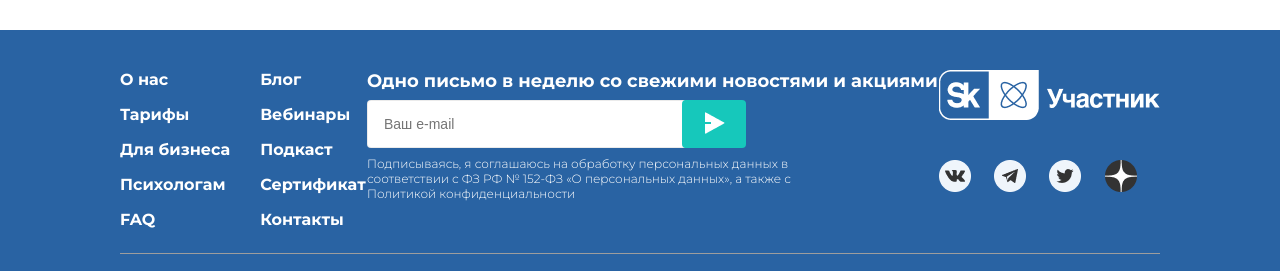
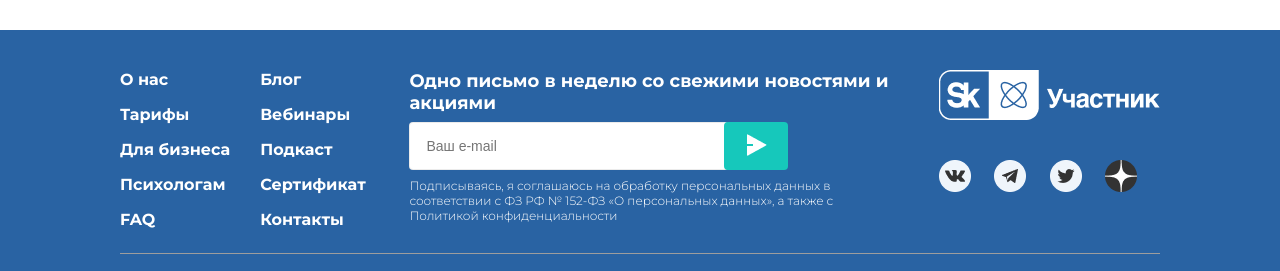
Before and after one commit to cherligan/Youtalk-blog, a React (Vite) app: page / in a window 1280 px wide. Shown: the part 1895-2166 px from the top of the page. Built offline with nearby package versions, Linux system fonts and the light colour scheme.

Commit message:
fix(footer): add size for feedback

```diff
--- a/src/App.css
+++ b/src/App.css
@@ -789,7 +789,6 @@ footer
 .footer__top
 {
   display: flex;
-  flex-wrap: wrap;
   justify-content: space-between;
   margin-bottom: 24px;
 }
@@ -813,6 +812,7 @@ footer
 }
 .footer__feedback
 {
+  width: 486px;
   display: flex;
   flex-direction: column;
   gap: 8px;
@@ -939,6 +939,14 @@ footer
   footer
   {
     padding: 40px 32px;
+  }
+  .footer__top
+  {
+    gap: 21px;
+  }
+  .footer__feedback
+  {
+    width: 450px;
   }
 }
 @media (max-width: 768px)
```
